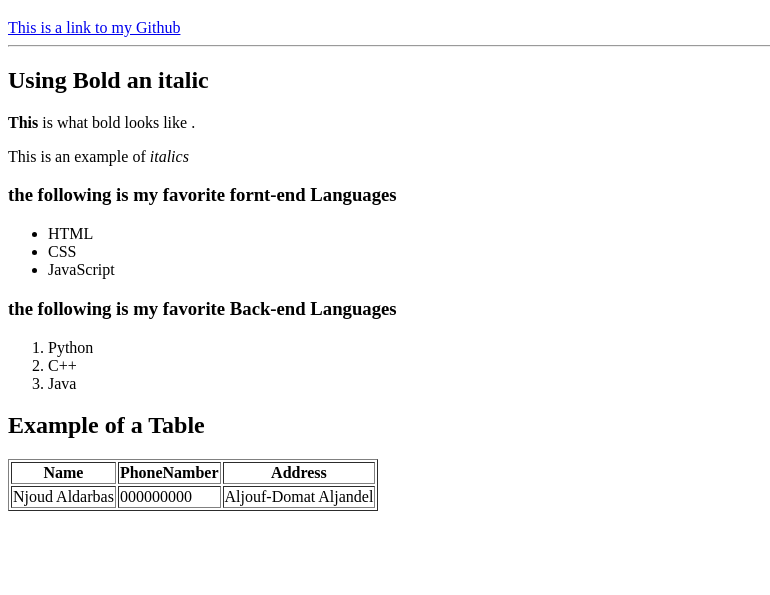
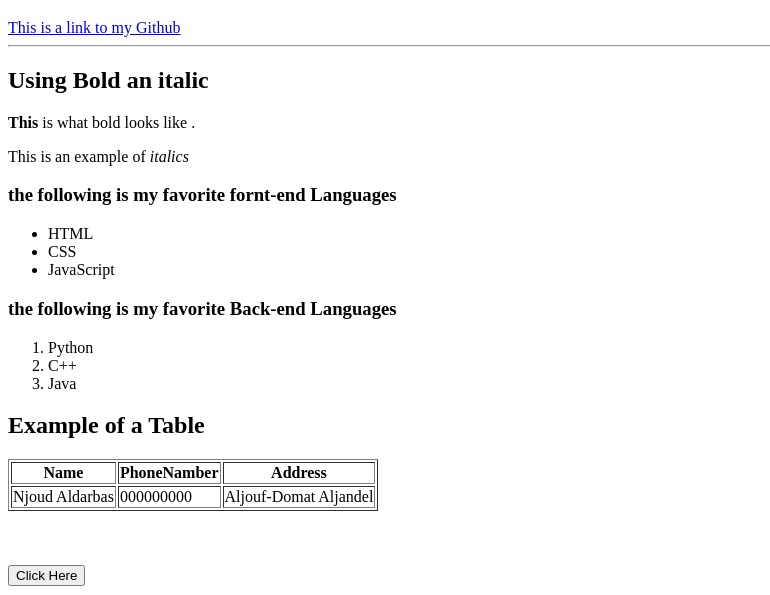
Before and after one commit to Tuwaiq-SE-Jouf/week01_day02_HTML, a plain HTML site: page index.html in a window 1280 px wide. Shown: the part 205-800 px from the top of the page, without its empty margins (0-770 px from the left). Drawn offline with Linux system fonts and the light colour scheme.

Commit message:
add a disabled button with no functionality

```diff
--- a/index.html
+++ b/index.html
@@ -46,5 +46,8 @@
 
 </table>
 <br><br><br>
+
+<button> Click Here </button>
+
 </body>
 </html>
```
